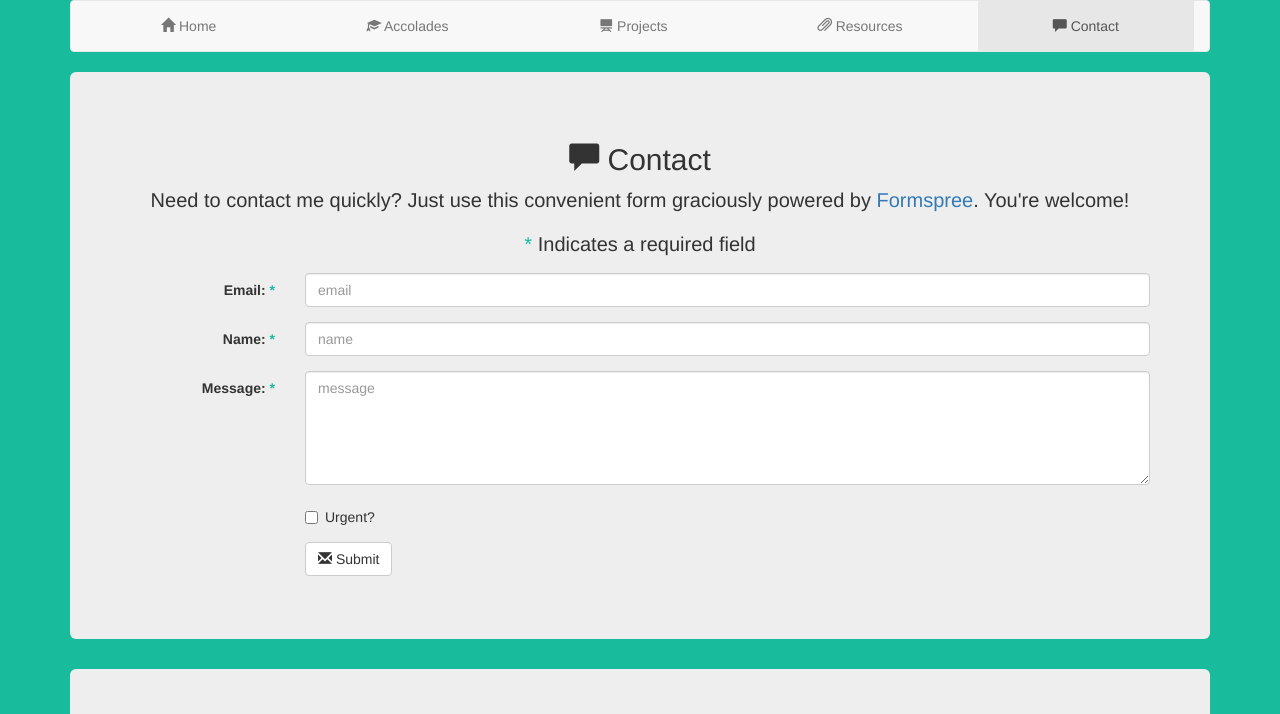
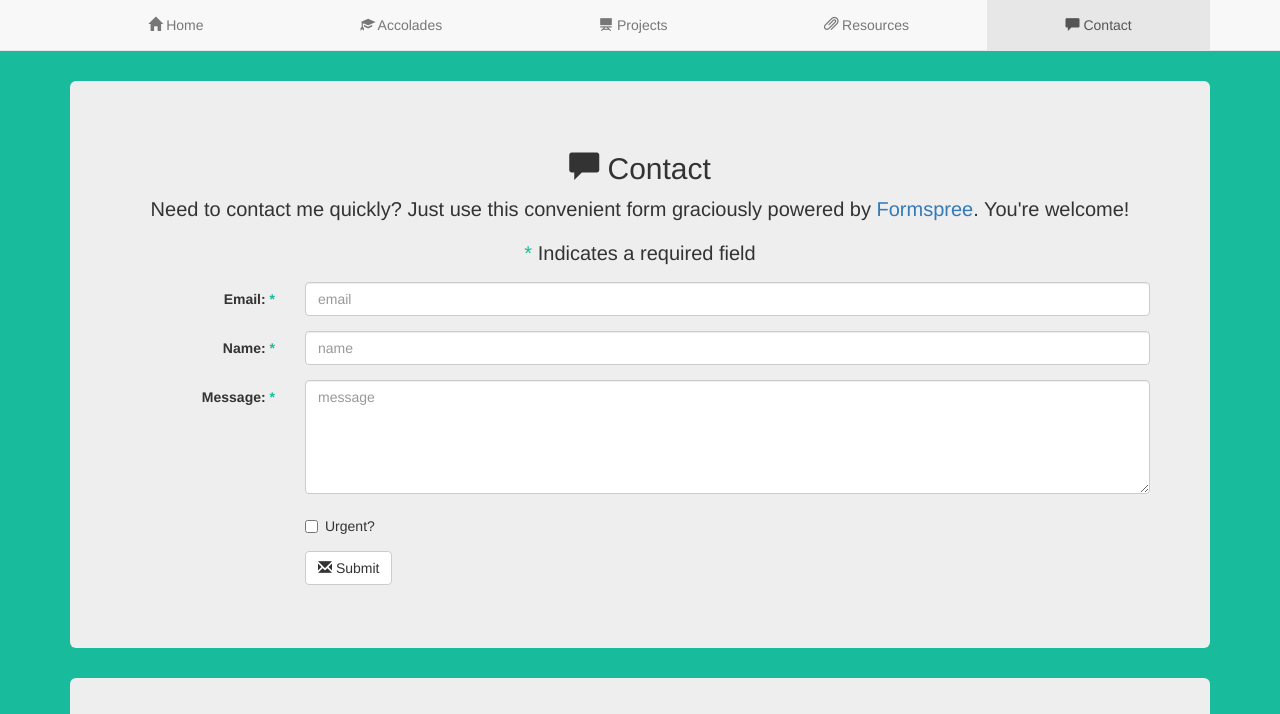
Before and after one commit to gwerven/WebsitePortfolio, a plain HTML site: page contact.html in a window 1280 px wide. Shown: the top 714 px of the page. Drawn offline with nearby package versions, Linux system fonts and the light colour scheme.

Commit message:
Update contact.html

```diff
--- a/contact.html
+++ b/contact.html
@@ -13,17 +13,31 @@
     </head>
     <body>
         <div class = "container">
+            <br/>
+            <br/>
+            <br/>
+            <br/>
             <div class = "row">
                 <div class = "col-md-12">
-                    <nav class = "navbar navbar-default">
-                        <div class = "container-fluid">
-                            <ul class = "nav navbar-nav nav-justified">
-                                <li><a href = "index.html"><span class = "glyphicon glyphicon-home" aria-hidden = "true"></span> Home</a></li>
-                                <li><a href = "accolades.html"><span class = "glyphicon glyphicon-education" aria-hidden = "true"></span> Accolades</a></li>
-                                <li><a href = "projects.html"><span class = "glyphicon glyphicon-blackboard" aria-hidden = "true"></span> Projects</a></li>
-                                <li><a href = "resources.html"><span class = "glyphicon glyphicon-paperclip" aria-hidden = "true"></span> Resources</a></li>
-                                <li class = "active"><a href = "contact.html"><span class = "glyphicon glyphicon-comment" aria-hidden = "true"></span> Contact</a></li>
-                            </ul>
+                    <nav class = "navbar navbar-default navbar-fixed-top">
+                        <div class = "container">
+                            <div class="navbar-header">
+                                <button type="button" class="navbar-toggle collapsed" data-toggle="collapse" data-target="#navbar" aria-expanded="false" aria-controls="navbar">
+                                   <span class="sr-only">Toggle navigation</span>
+                                   <span class="icon-bar"></span>
+                                   <span class="icon-bar"></span>
+                                   <span class="icon-bar"></span>
+                                </button>
+                            <div>
+                            <div id="navbar" class="navbar-collapse collapse">
+                                <ul class="nav navbar-nav nav-justified">
+                                    <li><a href="index.html"><span class="glyphicon glyphicon-home" aria-hidden="true"></span> Home</a></li>
+                                    <li><a href="accolades.html"><span class="glyphicon glyphicon-education" aria-hidden="true"></span> Accolades</a></li>
+                                    <li><a href="projects.html"><span class="glyphicon glyphicon-blackboard" aria-hidden="true"></span> Projects</a></li>
+                                    <li><a href="resources.html"><span class="glyphicon glyphicon-paperclip" aria-hidden="true"></span> Resources</a></li>
+                                    <li class="active"><a href="contact.html"><span class="glyphicon glyphicon-comment" aria-hidden="true"></span> Contact</a></li>
+                                </ul>
+                            </div>
                         </div>
                     </nav>
                 </div>
```
